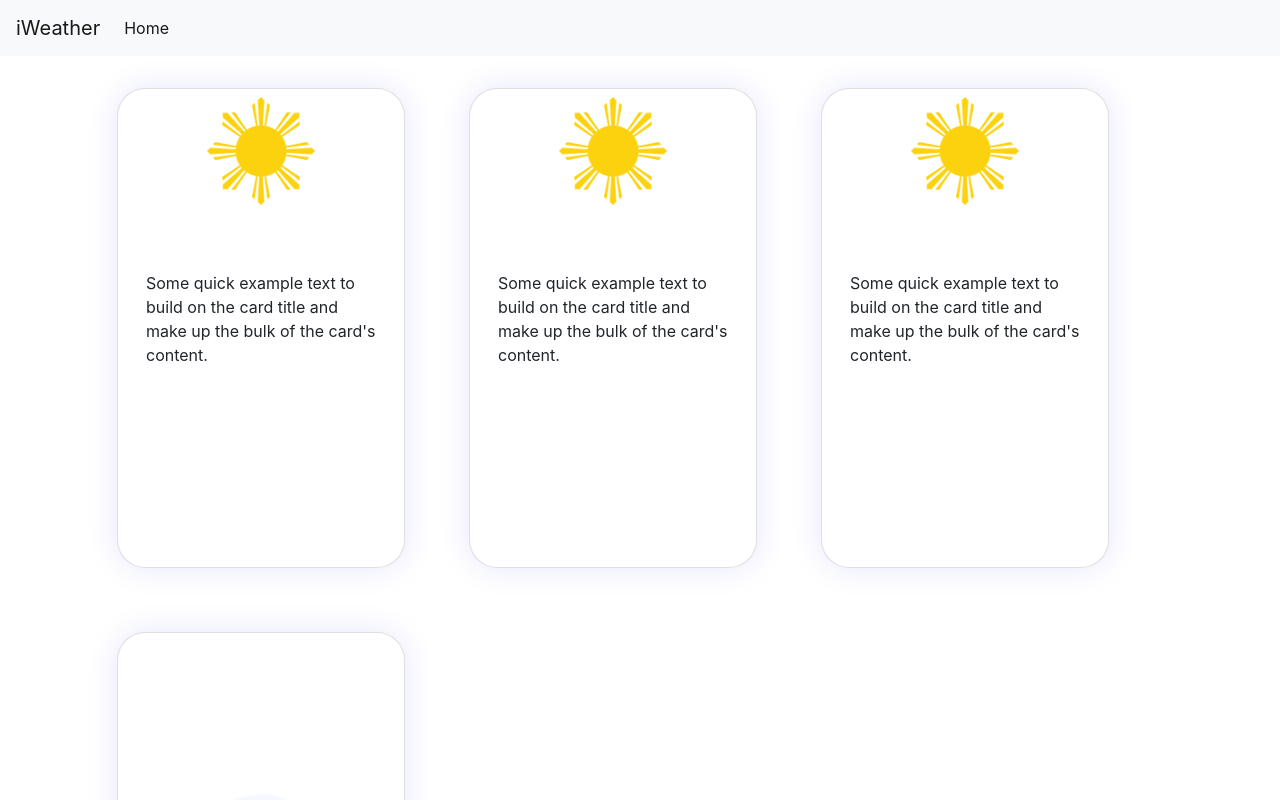
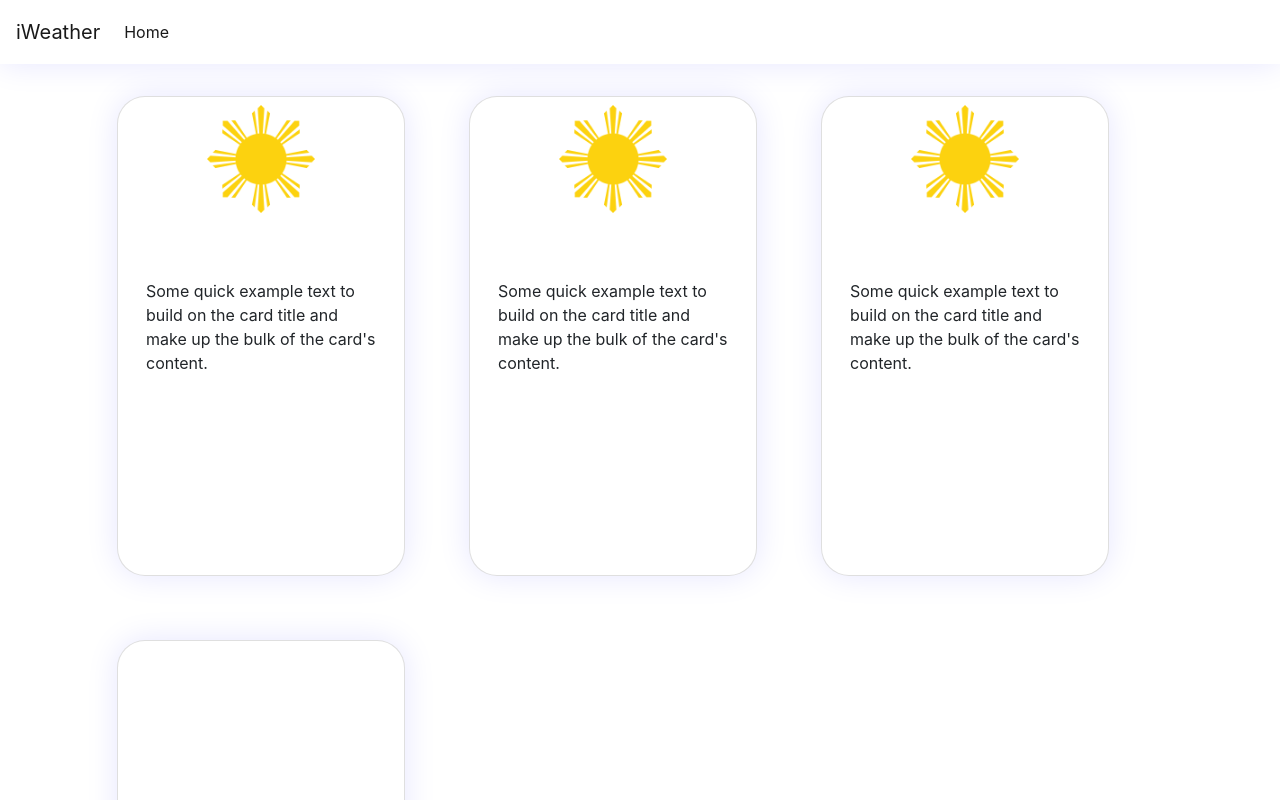
Before and after one commit to natr0n/WeatherApp, an Angular app in the folder WeatherApp/: page / in a window 1280 px wide. Shown: the top 800 px of the page. Built offline with nearby package versions, Linux system fonts and the light colour scheme.

Commit message:
Nav Bar style update

```diff
--- a/WeatherApp/src/app/app.component.css
+++ b/WeatherApp/src/app/app.component.css
@@ -0,0 +1,6 @@
+.navStyle {
+    box-shadow: 0 0 2rem rgba(0, 0, 255, 0.1);
+    background-color: white !important;
+    height: 4rem;
+    align-items: center;
+}
--- a/WeatherApp/src/app/app.component.html
+++ b/WeatherApp/src/app/app.component.html
@@ -1,4 +1,4 @@
-<nav class="navbar navbar-expand-lg navbar-light bg-light">
+<nav class="navbar navbar-expand-lg navbar-light bg-light navStyle">
   <a class="navbar-brand" href="#">iWeather</a>
 
   <div class="collapse navbar-collapse" id="navbarSupportedContent">
```
